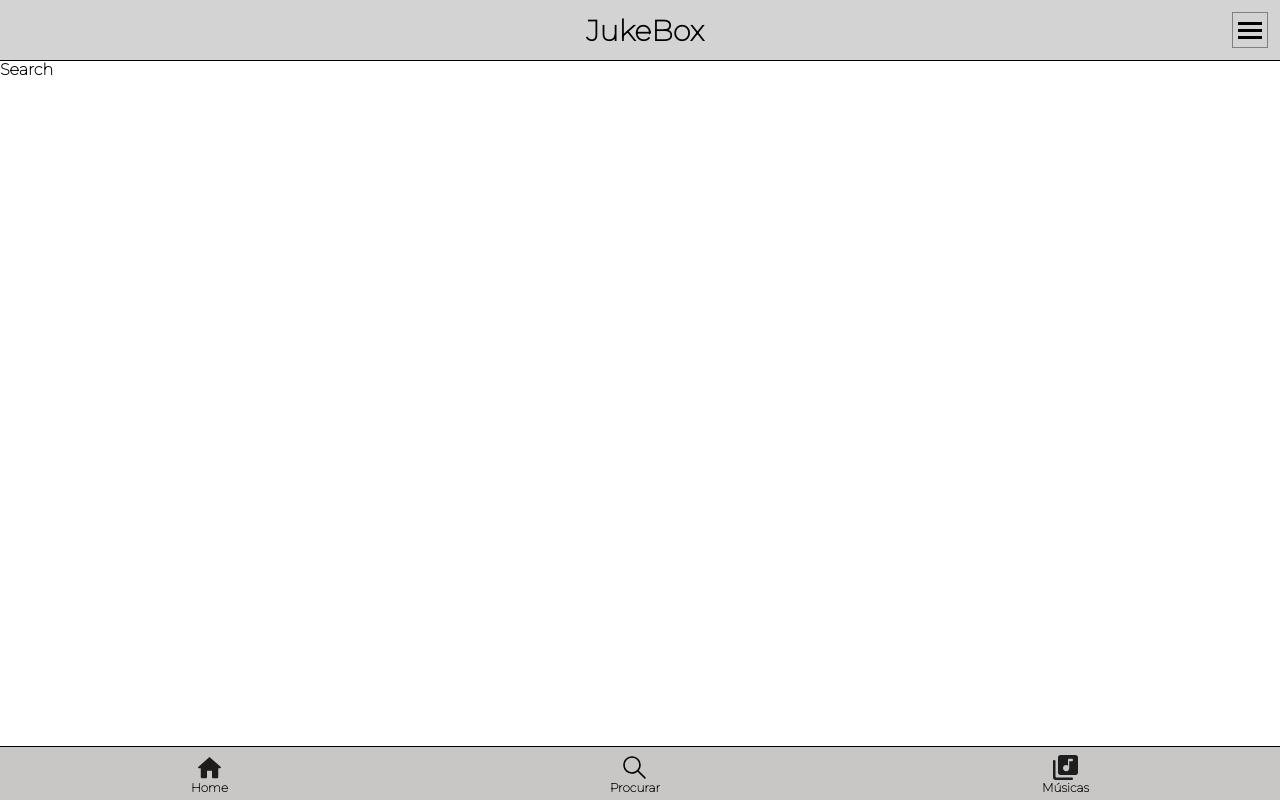
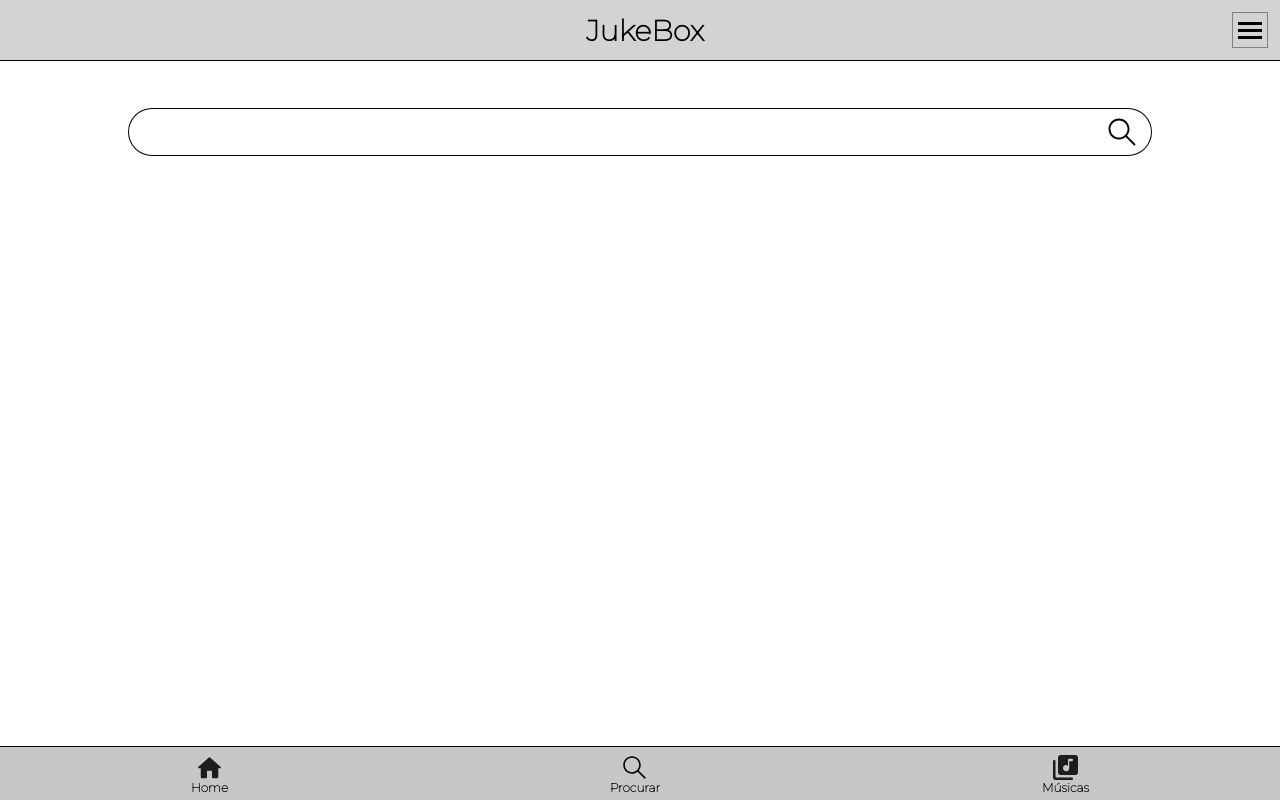
Before and after one commit to vinicius-el-khalili/jukebox-prototype, a Next.js app: page /search in a window 1280 px wide. Built offline with nearby package versions, Linux system fonts and the light colour scheme; a web font is replaced by a local one.

Commit message:
initiating search bar

```diff
--- /dev/null
+++ b/components/SearchBar.js
@@ -0,0 +1,23 @@
+import Image from "next/image"
+import style from "@/styles/SearchBar.module.scss"
+import { useState } from "react"
+
+export default function SearchBar(){
+
+    const [value,setValue] = useState("")
+    const onChange = (event)=>{
+        setValue(event.target.value)
+    }
+    return(
+        <>
+
+        <div className={style.container}>
+            <input type="text" value={value} onChange={onChange} className={style.input} />
+            <div className={style.svg}>
+                <Image src={"/search.svg"} height={30} width={30}/>
+            </div>
+        </div>
+
+        </>
+    )
+}
--- a/pages/search/index.js
+++ b/pages/search/index.js
@@ -1,9 +1,10 @@
+import SearchBar from "@/components/SearchBar"
+import style from "@/styles/Search.module.scss"
+
 export default function Search(){
     return(
-    <>
-
-    Search
-
-    </>
+    <div className={style.container}>
+        <SearchBar/>
+    </div>
     )
 }
--- /dev/null
+++ b/styles/Search.module.scss
@@ -0,0 +1,6 @@
+.container{
+    width: 100%;
+    display: flex;
+    justify-content: center;
+    margin-top: 3rem;
+}
--- /dev/null
+++ b/styles/SearchBar.module.scss
@@ -0,0 +1,30 @@
+$height:3rem;
+.container{
+    display: flex;
+    width: 80%;
+}
+
+.svg{
+    width: $height;
+    height: $height;
+    border: 1px solid black;
+    border-radius: 0 $height $height 0;
+    border-left: 0;
+    overflow: hidden;
+    position: relative;
+    display: grid;
+    place-items: center;
+    padding-right: 12px;
+}
+
+.input{
+    width: 100%;
+    height: $height;
+    border: 1px solid black;
+    border-right: 0;
+    border-radius: $height 0 0 $height;
+    padding-left: $height/2;
+    &:focus{
+        outline:none;
+    }
+}
```
